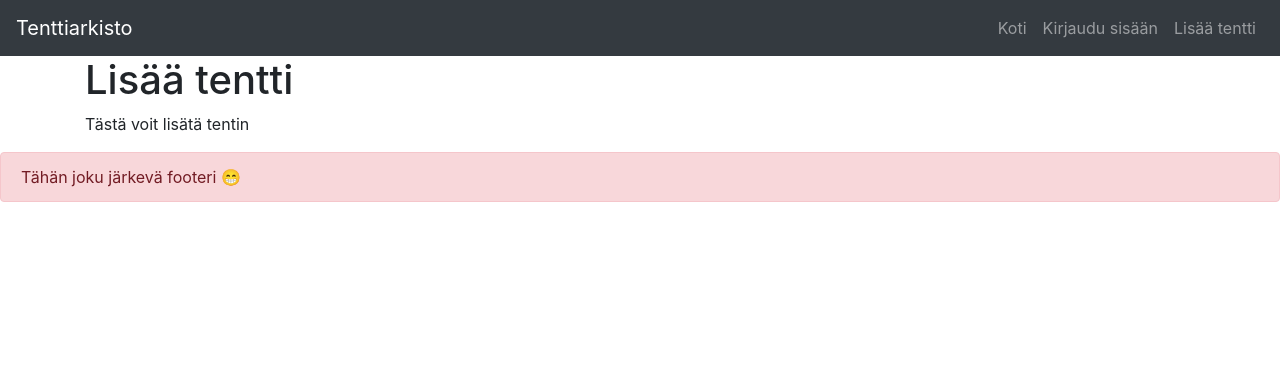
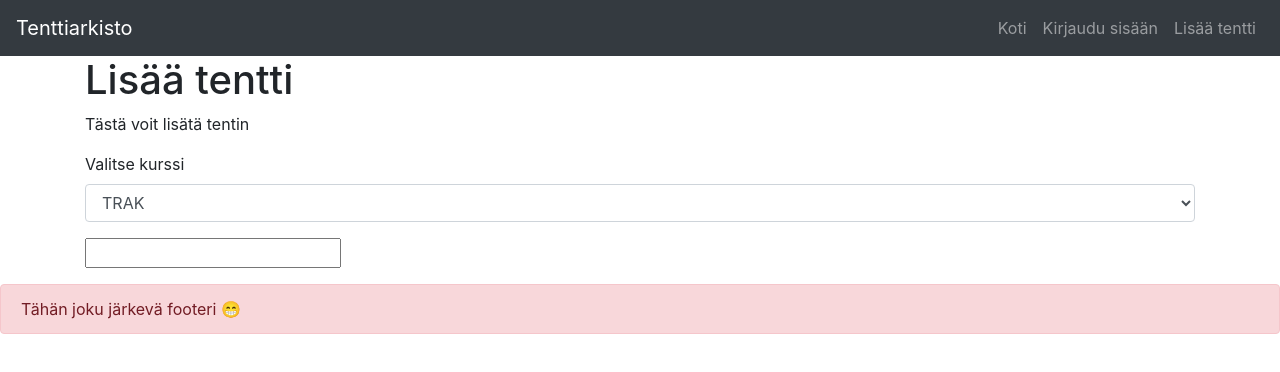
Before and after one commit to asteriskiry/tenttiarkisto-frontend, a React (Create React App) app: page /add in a window 1280 px wide. Shown: the top 372 px of the page. Built offline with nearby package versions, Linux system fonts and the light colour scheme.

Commit message:
Initial commit to AddView

```diff
--- a/package.json
+++ b/package.json
@@ -11,6 +11,7 @@
     "moment": "^2.24.0",
     "react": "^16.11.0",
     "react-bootstrap": "^1.0.0-beta.14",
+    "react-datepicker": "^2.10.0",
     "react-dom": "^16.11.0",
     "react-helmet-async": "^1.0.4",
     "react-router-dom": "^5.1.2",
--- a/src/views/AddView.js
+++ b/src/views/AddView.js
@@ -1,12 +1,48 @@
 import React, { Component } from 'react';
 import MainComponent from '../components/main/MainComponent.js';
+import { Form } from 'react-bootstrap'
+import DatePicker from "react-datepicker";
+import "react-datepicker/dist/react-datepicker.css";
+import fi from 'date-fns/locale/fi';
+//registerLocale('fi', fi)
 
 class AddView extends Component {
+
+  state = {
+    startDate: null
+  }
+
+  handleChange = date => {
+    this.setState({
+      startDate: date
+    })
+  }
+
   render() {
     return (
       <MainComponent>
         <h1>Lisää tentti</h1>
         <p> Tästä voit lisätä tentin</p>
+
+        <Form>
+          <Form.Group controlId='SelectCourse'>
+            <Form.Label>Valitse kurssi</Form.Label>
+            <Form.Control as='select'>
+              <option>TRAK</option>
+              <option>Insinöörimatematiikka E :D</option>
+            </Form.Control>
+          </Form.Group>
+
+          <Form.Group controlId='selectDate'>
+            <DatePicker
+                locale='fi'
+                selected={this.state.startDate}
+                onChange={this.handleChange}
+            />
+
+          </Form.Group>
+        </Form>
+
       </MainComponent>
     );
   }
```
